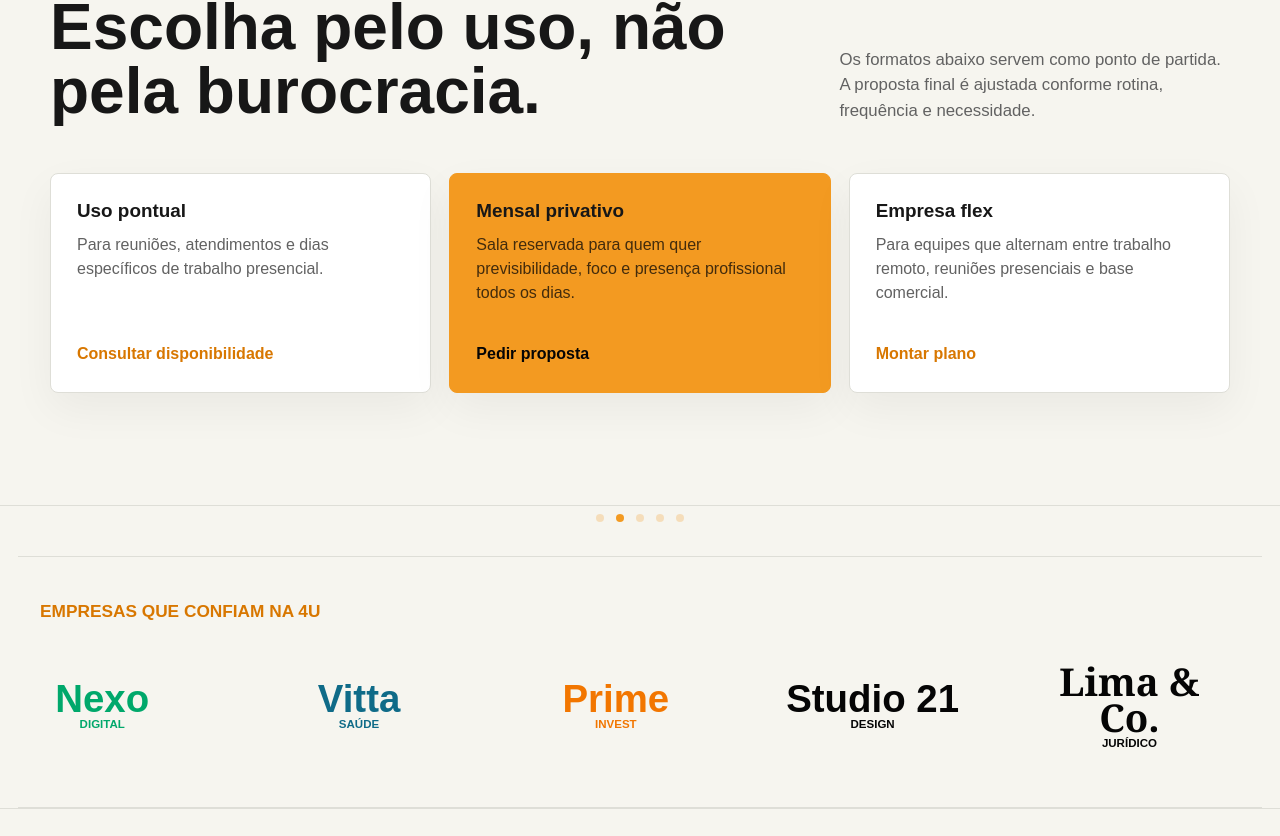
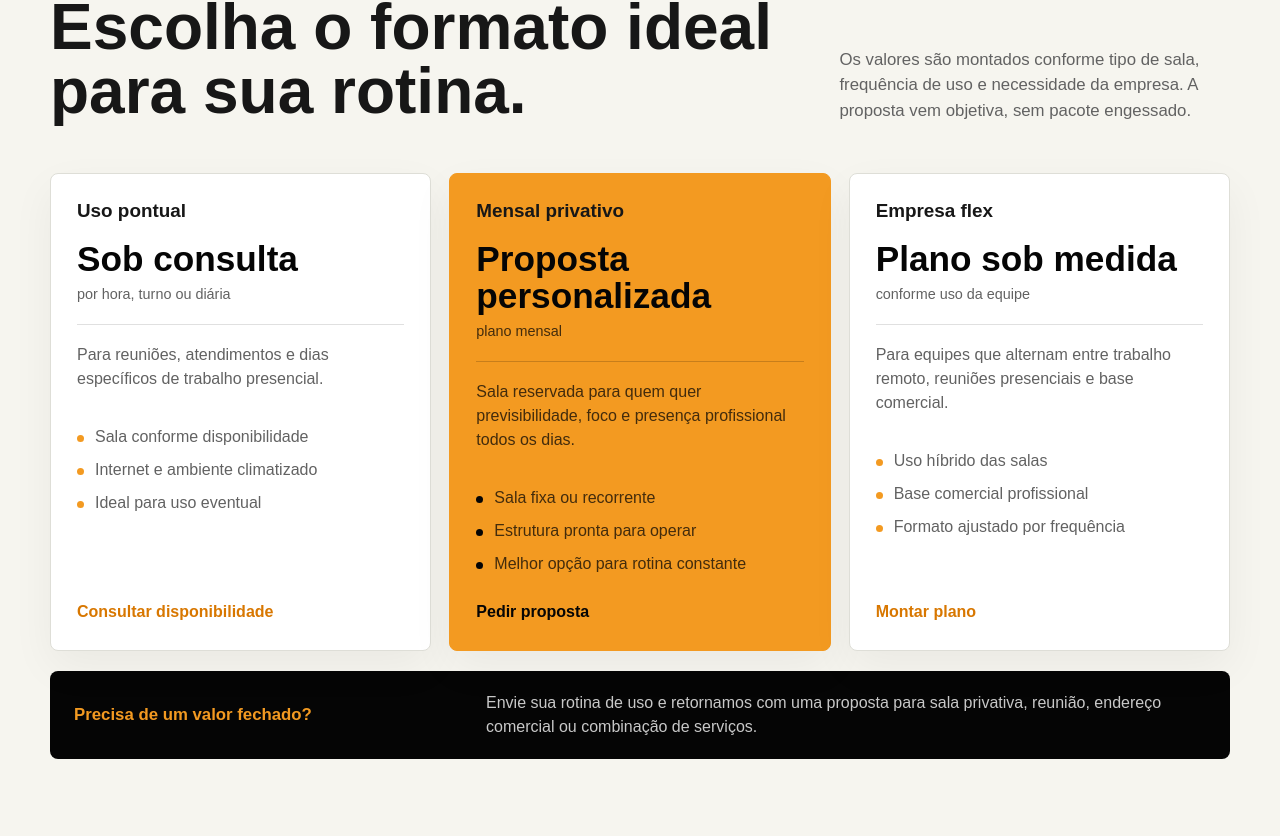
Before and after one commit to PedroMacDowell/Co.workingv1, a React (Vite) app: page / in a window 1280 px wide. Shown: the part 3804-4640 px from the top of the page. Built offline with nearby package versions, Linux system fonts and the light colour scheme.

Commit message:
Add pricing details to plans section

```diff
--- a/src/App.tsx
+++ b/src/App.tsx
@@ -201,9 +201,9 @@ function Plans() {
   return (
     <section className="plans section" id="planos" aria-labelledby="plans-title">
       <SectionHeading
-        kicker="Planos"
-        title="Escolha pelo uso, não pela burocracia."
-        text="Os formatos abaixo servem como ponto de partida. A proposta final é ajustada conforme rotina, frequência e necessidade."
+        kicker="Planos e preços"
+        title="Escolha o formato ideal para sua rotina."
+        text="Os valores são montados conforme tipo de sala, frequência de uso e necessidade da empresa. A proposta vem objetiva, sem pacote engessado."
         titleId="plans-title"
       />
 
@@ -214,10 +214,27 @@ function Plans() {
             key={plan.title}
           >
             <h3>{plan.title}</h3>
+            <div className="plan-price">
+              <strong>{plan.price}</strong>
+              <span>{plan.period}</span>
+            </div>
             <p>{plan.text}</p>
+            <ul className="plan-features">
+              {plan.items.map((item) => (
+                <li key={item}>{item}</li>
+              ))}
+            </ul>
             <a href="#contato">{plan.cta}</a>
           </article>
         ))}
+      </div>
+
+      <div className="pricing-note">
+        <strong>Precisa de um valor fechado?</strong>
+        <span>
+          Envie sua rotina de uso e retornamos com uma proposta para sala privativa,
+          reunião, endereço comercial ou combinação de serviços.
+        </span>
       </div>
     </section>
   );
--- a/src/content.ts
+++ b/src/content.ts
@@ -78,18 +78,27 @@ export const benefits = [
 export const plans = [
   {
     title: 'Uso pontual',
+    price: 'Sob consulta',
+    period: 'por hora, turno ou diária',
     text: 'Para reuniões, atendimentos e dias específicos de trabalho presencial.',
+    items: ['Sala conforme disponibilidade', 'Internet e ambiente climatizado', 'Ideal para uso eventual'],
     cta: 'Consultar disponibilidade',
   },
   {
     title: 'Mensal privativo',
+    price: 'Proposta personalizada',
+    period: 'plano mensal',
     text: 'Sala reservada para quem quer previsibilidade, foco e presença profissional todos os dias.',
+    items: ['Sala fixa ou recorrente', 'Estrutura pronta para operar', 'Melhor opção para rotina constante'],
     cta: 'Pedir proposta',
     highlight: true,
   },
   {
     title: 'Empresa flex',
+    price: 'Plano sob medida',
+    period: 'conforme uso da equipe',
     text: 'Para equipes que alternam entre trabalho remoto, reuniões presenciais e base comercial.',
+    items: ['Uso híbrido das salas', 'Base comercial profissional', 'Formato ajustado por frequência'],
     cta: 'Montar plano',
   },
 ];
--- a/src/index.css
+++ b/src/index.css
@@ -546,10 +546,14 @@ h3 {
 }
 
 .plan-card {
-  min-height: 220px;
+  min-height: 360px;
   display: flex;
   flex-direction: column;
   padding: 26px;
+}
+
+.plan-card h3 {
+  margin-bottom: 18px;
 }
 
 .plan-card-highlight {
@@ -557,8 +561,63 @@ h3 {
   border-color: var(--orange);
 }
 
-.plan-card-highlight p {
+.plan-price {
+  margin-bottom: 18px;
+  padding-bottom: 18px;
+  border-bottom: 1px solid rgba(5, 5, 5, 0.12);
+}
+
+.plan-price strong {
+  display: block;
+  color: var(--black);
+  font-size: clamp(1.55rem, 3vw, 2.2rem);
+  line-height: 1.05;
+}
+
+.plan-price span {
+  display: block;
+  margin-top: 6px;
+  color: var(--muted);
+  font-size: 0.9rem;
+}
+
+.plan-card-highlight p,
+.plan-card-highlight .plan-price span,
+.plan-card-highlight .plan-features {
   color: rgba(5, 5, 5, 0.74);
+}
+
+.plan-card-highlight .plan-price {
+  border-bottom-color: rgba(5, 5, 5, 0.18);
+}
+
+.plan-features {
+  display: grid;
+  gap: 9px;
+  margin: 18px 0 24px;
+  padding: 0;
+  color: var(--muted);
+  list-style: none;
+}
+
+.plan-features li {
+  position: relative;
+  padding-left: 18px;
+}
+
+.plan-features li::before {
+  position: absolute;
+  left: 0;
+  top: 0.65em;
+  width: 7px;
+  height: 7px;
+  background: var(--orange);
+  border-radius: 50%;
+  content: '';
+}
+
+.plan-card-highlight .plan-features li::before {
+  background: var(--black);
 }
 
 .plan-card a {
@@ -570,6 +629,28 @@ h3 {
 
 .plan-card-highlight a {
   color: var(--black);
+}
+
+.pricing-note {
+  display: flex;
+  align-items: center;
+  justify-content: space-between;
+  gap: 24px;
+  margin-top: 20px;
+  padding: 20px 24px;
+  background: var(--black);
+  color: var(--white);
+  border-radius: var(--radius);
+}
+
+.pricing-note strong {
+  color: var(--orange);
+  font-size: 1.05rem;
+}
+
+.pricing-note span {
+  max-width: 720px;
+  color: rgba(255, 255, 255, 0.78);
 }
 
 .companies {
@@ -899,6 +980,11 @@ textarea:focus {
     animation-duration: 18s;
   }
 
+  .pricing-note {
+    align-items: flex-start;
+    flex-direction: column;
+  }
+
   .client-logo {
     flex-basis: 145px;
   }
```
